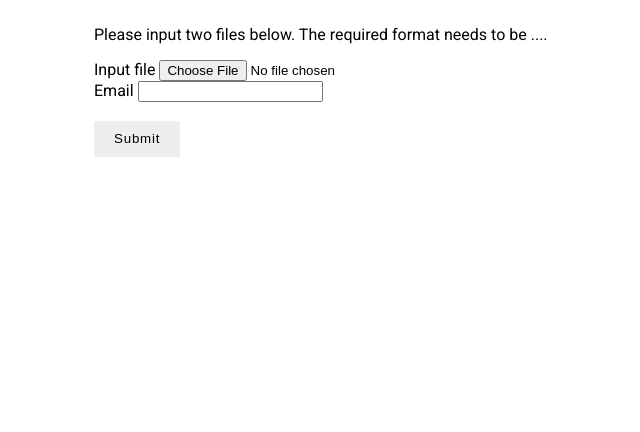
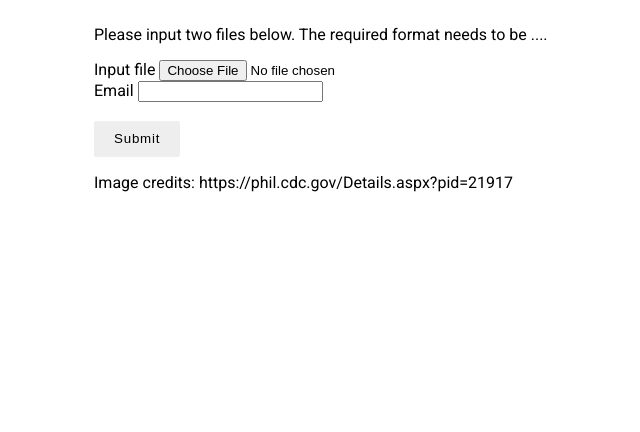
Before and after one commit to compgenomics2020/Team3-WebServer, a Flask app: page /func-ann in a window 1280 px wide. Shown: the part 130-562 px from the top of the page, without its empty margins (98-738 px from the left). Run offline with Flask 2, Linux system fonts and the light colour scheme.

Commit message:
Added image credit to the functional annotation page. We'll figure out where to display this later.

```diff
--- a/static/style.css
+++ b/static/style.css
@@ -36,6 +36,7 @@ h1, h2, h3, h4 {
 .heading {
     text-align:center;
     background-image: url("/static/cdc_phi_listeria.tif");
+    background-position: center;
     background-color: #cccccc;
     color: #ffffff;
     padding: 0.5px;
--- a/templates/FunctionalAnnotation.html
+++ b/templates/FunctionalAnnotation.html
@@ -38,6 +38,7 @@
 <br>
 <br>
 <button type="submit" name="submit" class="btn btn-primary"><i class="fa fa-search"></i>Submit</button>
+<p>Image credits: <a>https://phil.cdc.gov/Details.aspx?pid=21917</a></p>
 </div>
 <div class = 'description'>
 
```
